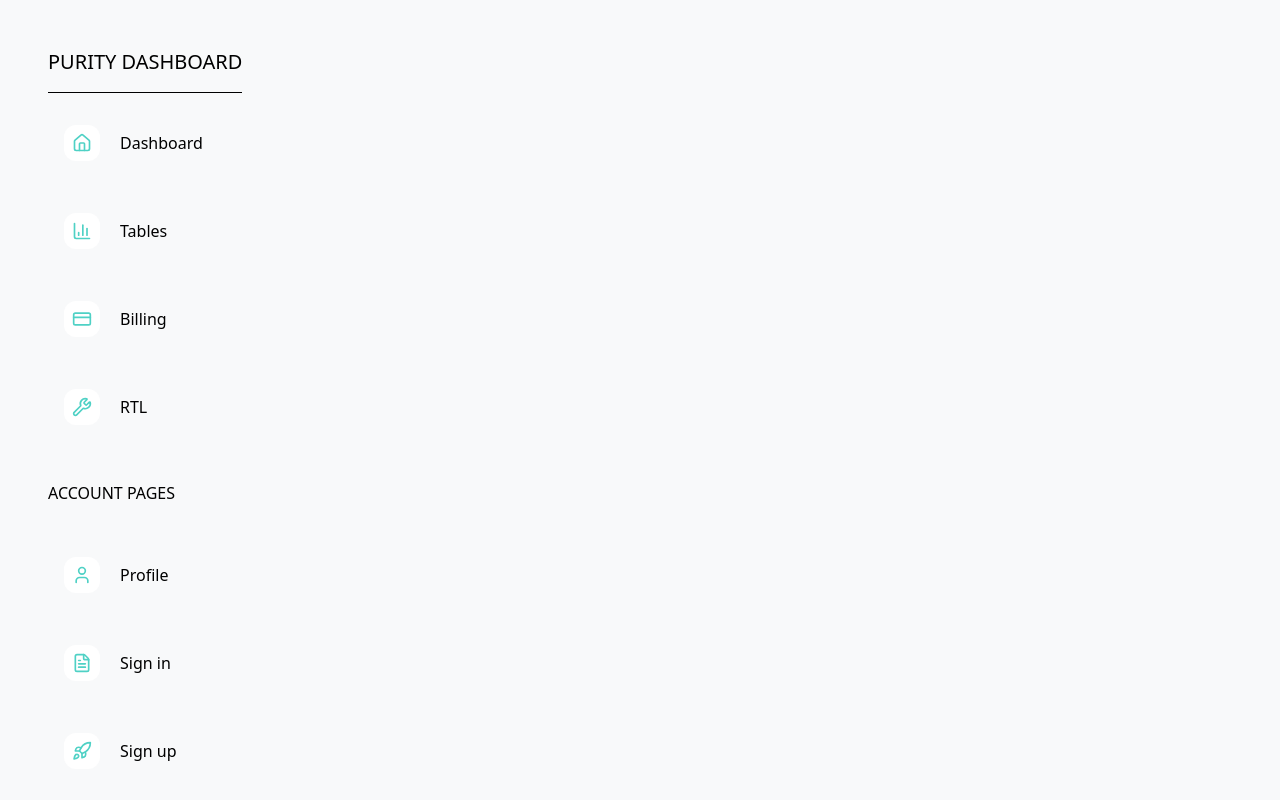
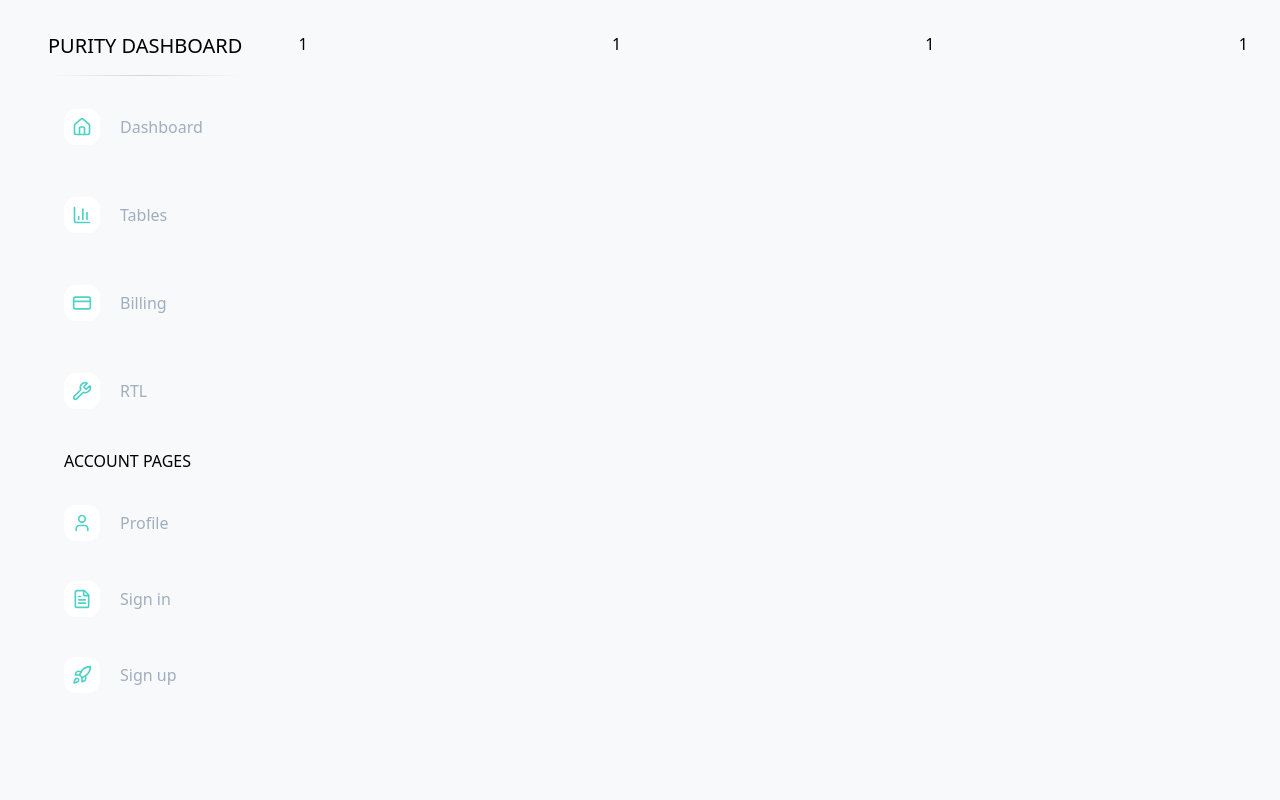
Before and after one commit to ZIADMOHAMED-A8/Purity-dashboard, a React (Vite) app: page / in a window 1280 px wide. Shown: the top 800 px of the page. Built offline with nearby package versions, Linux system fonts and the light colour scheme.

Commit message:
adding placeholder for dashboard page boxes

```diff
--- a/src/App.jsx
+++ b/src/App.jsx
@@ -4,12 +4,15 @@ import viteLogo from '/vite.svg'
 import './App.css'
 import Pagecontainer from './components/pagecontainer'
 import Sidebar from './components/sidebar'
+import Dashboardboxex from './components/DashboardBoxes'
 function App() {
 
   return (
     <>
       <Pagecontainer>
+
           <Sidebar></Sidebar>
+          <Dashboardboxex></Dashboardboxex>
       </Pagecontainer>
     </>
   )
--- /dev/null
+++ b/src/components/DashboardBoxes.jsx
@@ -0,0 +1,15 @@
+import { Wallet, Globe, FileText, ShoppingCart } from "lucide-react";
+
+export default function Dashboardboxex(){
+    return (
+        <>
+            <div className="flex w-full  justify-between">
+                <p>1</p>
+                <p>1</p>
+                <p>1</p>
+                <p>1</p>
+
+            </div>
+        </>
+    )
+}
--- a/src/components/pagecontainer.jsx
+++ b/src/components/pagecontainer.jsx
@@ -1,7 +1,7 @@
 export default function Pagecontainer({children}){
     return (
         <>
-            <div className="p-8">
+            <div className="p-8 flex gap-10">
                 {children}
             </div>
         </>
--- a/src/components/sidebar.jsx
+++ b/src/components/sidebar.jsx
@@ -17,9 +17,13 @@ export default function Sidebar() {
   ]
 
   return (
-    <aside className="flex flex-col items-start w-64 p-4 ">
+    <aside className="flex flex-col items-start basis-64 px-4 ">
 
-      <h1 className="text-xl font-medium uppercase pb-4 border-b">
+      <h1 className="text-xl font-medium uppercase pb-4  border-b border-transparent
+bg-gradient-to-r from-transparent via-gray-300 to-transparent
+bg-no-repeat
+[background-size:100%_1px]
+[background-position:0_100%] text-center whitespace-nowrap text-xs sm:text-sm md:text-base lg:text-lg xl:text-xl">
         Purity Dashboard
       </h1>
 
@@ -32,8 +36,8 @@ export default function Sidebar() {
           />
         ))}
       </ul>
-        <ul className="flex flex-col gap-5 py-2  w-full">
-            <h1 className="text-l py-4 font-medium uppercase">Account Pages</h1>
+        <ul className="flex flex-col gap-2   w-full">
+            <h1 className="text-l  font-medium p-4 py-2 uppercase">Account Pages</h1>
             {menu2Items.map((e)=>
             <SidebarElement Icon={e.icon} label={e.label}></SidebarElement>
             )}
--- a/src/components/sidebarElement.jsx
+++ b/src/components/sidebarElement.jsx
@@ -6,7 +6,7 @@ export default function SidebarElement({label,Icon}){
         <span className="rounded-xl p-2 bg-white  duration-300 group-hover:bg-[#4fd1c5]">
         <Icon  className={'text-[#4fd1c5] duration-300 group-hover:text-white'}  size={20}></Icon>
         </span>
-            <span>{label}</span>
+            <span className="text-[#a0aec0]">{label}</span>
 
     </button>
         </>
--- a/src/index.css
+++ b/src/index.css
@@ -3,3 +3,7 @@ body{
   background-color: #F8F9FA
   ;
 }
+
+* {
+  box-sizing: border-box;
+}
```
